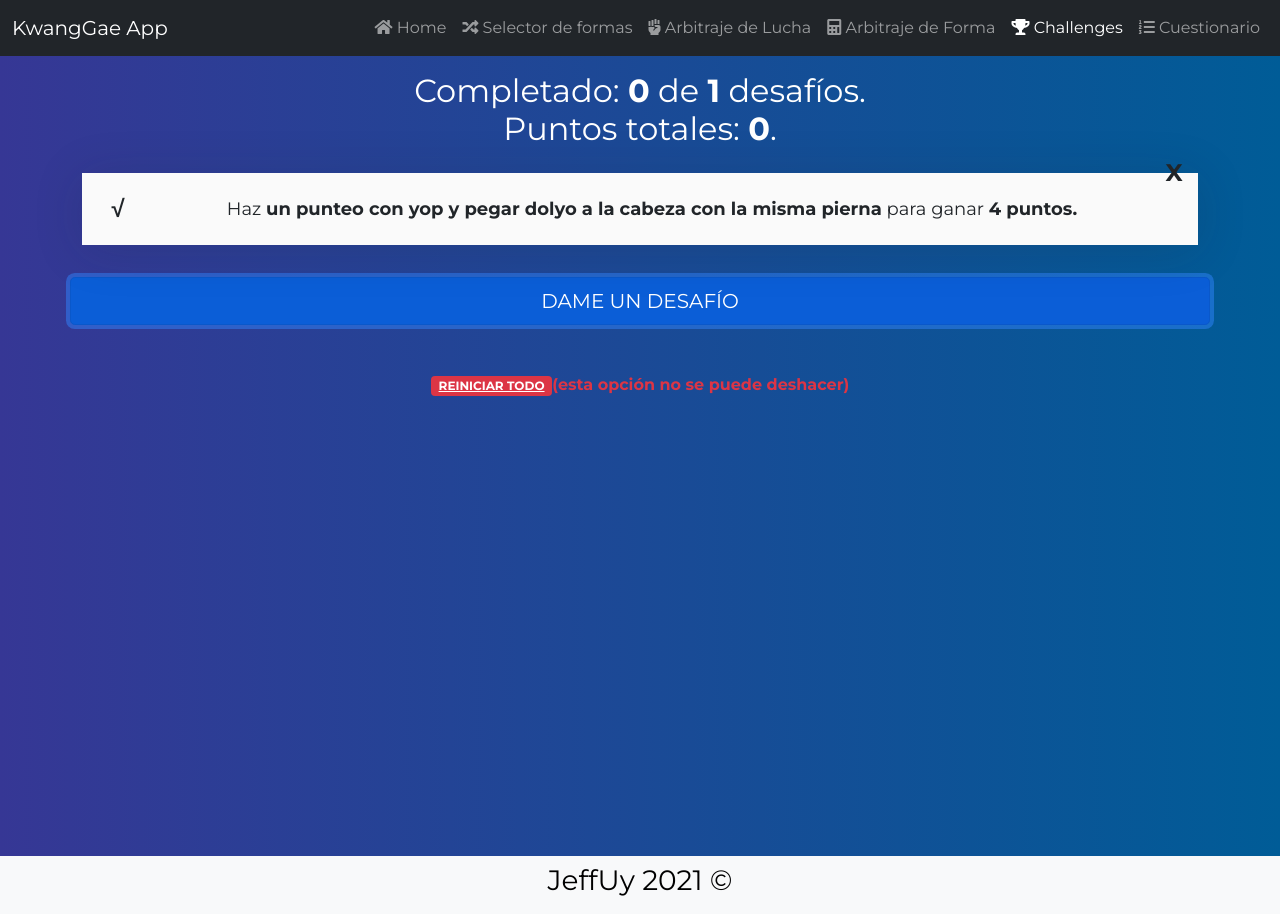
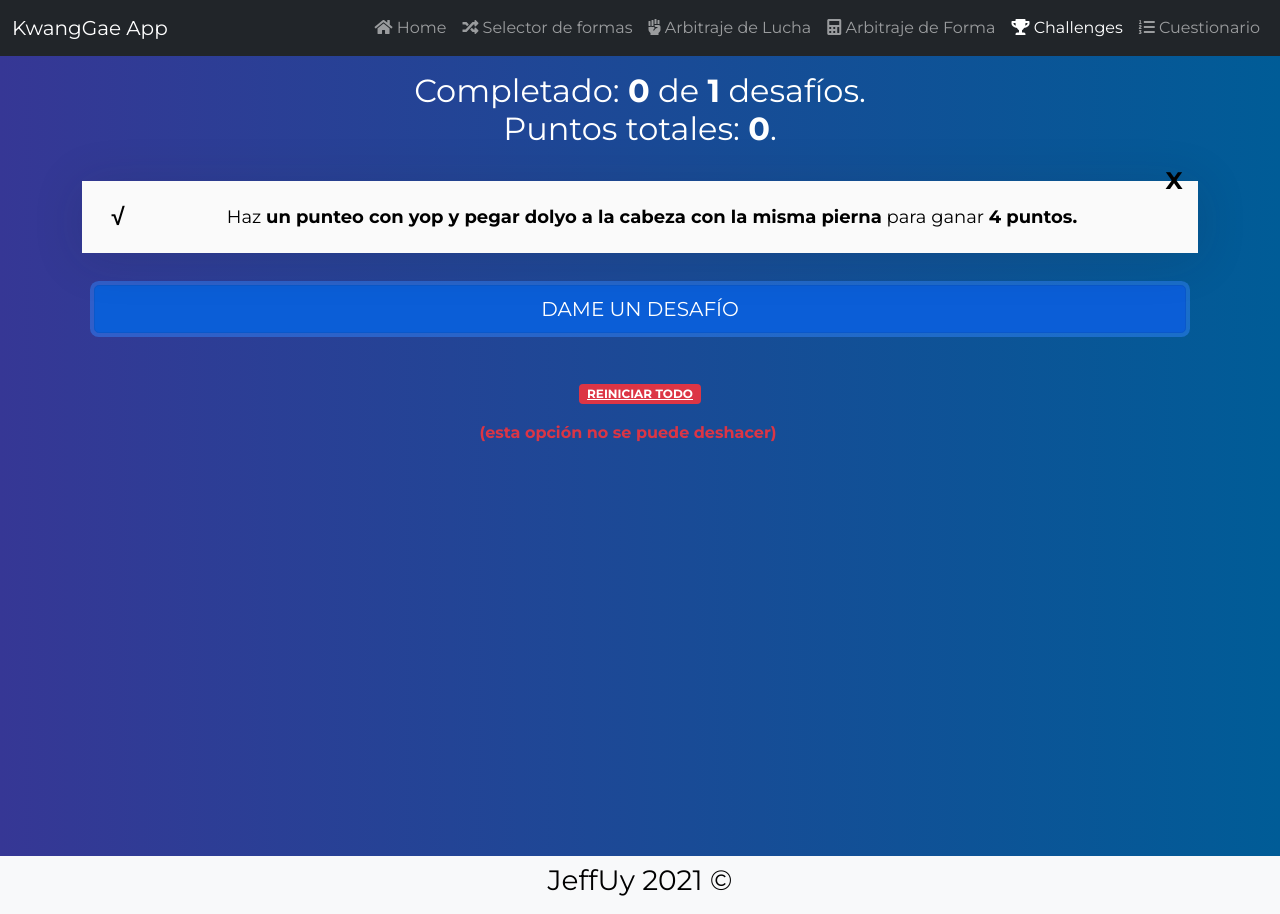
Before and after one commit to Jeffuy/KwangGaeApp-React, a React app: page /desafios in a window 1280 px wide. Both pictures are taken after a click on the button "DAME UN DESAFÍO". Built offline with nearby package versions, Linux system fonts and the light colour scheme.

Commit message:
:truck: challenges components re-worked

```diff
--- a/src/components/challenges/ChallengeCounter.jsx
+++ b/src/components/challenges/ChallengeCounter.jsx
@@ -2,7 +2,7 @@ import React from "react";
 
 const ChallengeCounter = ({ total, completed, points }) => {
     return (
-        <h2>
+        <h2 className="text-center mt-3 ">
             Completado: <b>{completed}</b> de <b>{total}</b> desafíos. <br /> Puntos totales: <b>{points}</b>.
         </h2>
     );
--- /dev/null
+++ b/src/components/challenges/ChallengeGet.jsx
@@ -0,0 +1,28 @@
+import React from 'react'
+
+const ChallengeGet = ({ getChallenge }) => {
+	return (
+		<div className="container-fluid">
+			<div className="row">
+				<div className="col-8 offset-2">
+					<p
+						className="text-center fs-3 mt-2"
+						id="result"
+					></p>
+				</div>
+			</div>
+			<div className="container mt-3">
+				<div className="row">
+					<button
+						className="btn btn-primary btn-lg"
+						onClick={getChallenge}
+					>
+						DAME UN DESAFÍO
+					</button>
+				</div>
+			</div>
+		</div>
+	)
+}
+
+export default ChallengeGet
--- a/src/components/challenges/ChallengeItem.jsx
+++ b/src/components/challenges/ChallengeItem.jsx
@@ -3,6 +3,7 @@ import "@styles/challenges.css";
 
 const ChallengeItem = (props) => {
     return (
+
         <li className="TodoItem">
             <span
                 className={`Icon Icon-check ${
--- /dev/null
+++ b/src/components/challenges/ChallengeRestart.jsx
@@ -0,0 +1,29 @@
+import React from "react";
+
+const ChallengeRestart = ({ restartChallenges, restartPoints }) => {
+    return (
+        <div className="container-fluid mt-5">
+            <div className="row">
+                <p className="text-center fs-6 text-danger">
+                    <b>
+                        <a
+                            className="badge bg-danger"
+                            onClick={() => {
+                                restartChallenges(), restartPoints();
+                            }}
+                        >
+                            REINICIAR TODO
+                        </a>
+                    </b>
+                </p>
+                <div className="row">
+                    <p className="text-center fs-6 text-danger mb-2">
+                        <b>(esta opción no se puede deshacer)</b>
+                    </p>
+                </div>
+            </div>
+        </div>
+    );
+};
+
+export default ChallengeRestart;
--- a/src/pages/Challenge.jsx
+++ b/src/pages/Challenge.jsx
@@ -3,21 +3,19 @@ import ChallengeItem from "@components/challenges/ChallengeItem";
 import ChallengeCounter from "@components/challenges/ChallengeCounter";
 import { challengesList } from "@scripts/data/challengeList";
 import useLocalStorage from "@hooks/useLocalStorage";
+import ChallengeGet from "@components/challenges/ChallengeGet";
+import ChallengeRestart from "@components/challenges/ChallengeRestart";
 
 const Challenge = () => {
-    const [
-        challenges,
-        saveChallenges,
-        ,
-		restartChallenges,
-    ] = useLocalStorage("activeChallenges", []);
+    const [challenges, saveChallenges, , restartChallenges] = useLocalStorage(
+        "activeChallenges",
+        []
+    );
 
-    const [
-        totalPoints,
-        ,
-        savePoints,
-		restartPoints
-    ] = useLocalStorage("totalPoints", 0);
+    const [totalPoints, , savePoints, restartPoints] = useLocalStorage(
+        "totalPoints",
+        0
+    );
 
     const completedChallenges = challenges.filter(
         (challenge) => !!challenge.completed
@@ -64,66 +62,29 @@ const Challenge = () => {
 
     return (
         <>
-            <section>
-                <div className="d-flex flex-column min-vh-100">
-                    <div className="container text-center mt-3 ">
+            <section className="container d-flex flex-column min-vh-100">
                 <ChallengeCounter
                     total={totalChallenges}
                     points={totalPoints}
                     completed={completedChallenges}
                 />
-                        <div className="text-dark">
+
                 {challenges.map((challenge) => (
                     <ChallengeItem
                         key={challenge.text}
                         text={challenge.text}
                         points={challenge.points}
                         completed={challenge.completed}
-                                    onComplete={() =>
-                                        onCompleteChallenge(challenge.text)
-                                    }
-                                    onDelete={() =>
-                                        onDeleteChallenge(challenge.text)
-                                    }
+                        onComplete={() => onCompleteChallenge(challenge.text)}
+                        onDelete={() => onDeleteChallenge(challenge.text)}
                     />
                 ))}
-                        </div>
-                    </div>
 
-                    <div className="container-fluid">
-                        <div className="row">
-                            <div className="col-8 offset-2">
-                                <p
-                                    className="text-center fs-3 mt-2"
-                                    id="result"
-                                ></p>
-                            </div>
-                        </div>
-                        <div className="container mt-3">
-                            <div className="row">
-                                <button
-                                    className="btn btn-primary btn-lg"
-                                    onClick={getChallenge}
-                                >
-                                    DAME UN DESAFÍO
-                                </button>
-                            </div>
-                        </div>
-                    </div>
-                    <div className="container-fluid mt-5">
-                        <p className="text-center fs-6 text-danger">
-                            <b>
-                                <a
-                                    className="badge bg-danger"
-                                    onClick={() => {restartChallenges(), 		restartPoints()}}
-                                >
-                                    REINICIAR TODO
-                                </a>
-                                (esta opción no se puede deshacer)
-                            </b>
-                        </p>
-                    </div>
-                </div>
+                <ChallengeGet getChallenge={getChallenge} />
+                <ChallengeRestart
+                    restartChallenges={restartChallenges}
+                    restartPoints={restartPoints}
+                />
             </section>
         </>
     );
--- a/src/styles/challenges.css
+++ b/src/styles/challenges.css
@@ -7,6 +7,7 @@
     margin-top: 24px;
     box-shadow: 0px 5px 50px rgba(32, 35, 41, 0.15);
 	text-align: center;
+	color: black
 }
 
 .TodoItem-p {
```
Lines whose indentation alone changed are shown as unchanged.
